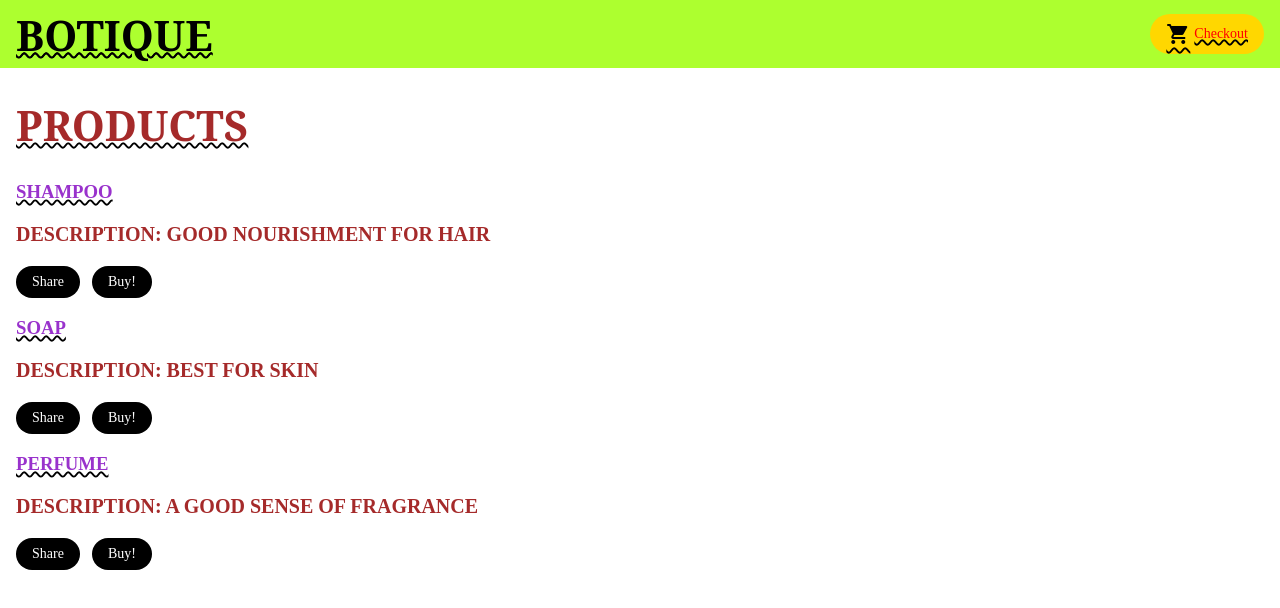
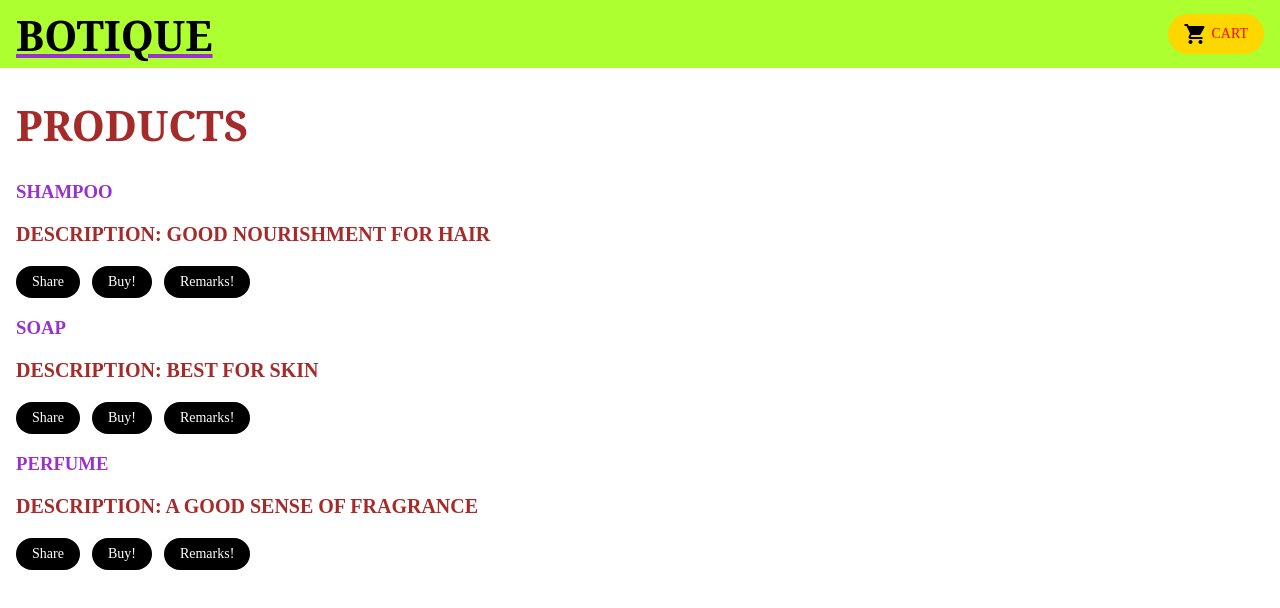
Before and after one commit to G1GNANAMANI/angular, an Angular app: page / in a window 1280 px wide. Shown: the top 608 px of the page. Built offline with nearby package versions, Linux system fonts and the light colour scheme.

Commit message:
4 files modified

```diff
--- a/src/app/app.component.html
+++ b/src/app/app.component.html
@@ -3,6 +3,7 @@
 <div class="container">
   <router-outlet></router-outlet>
 </div>
+
 <!--
 Copyright Google LLC. All Rights Reserved.
 Use of this source code is governed by an MIT-style license that
--- a/src/app/product-list/product-list.component.html
+++ b/src/app/product-list/product-list.component.html
@@ -15,5 +15,6 @@
   &nbsp;
   <button type="button" onclick="alert('Bought!')">Buy!</button>
   &nbsp;
+  <button type="button" onclick="alert('BEST PRODUCT!')">Remarks!</button>
   <!-- <button type="button" (click)="buy()">Buy</button> -->
 </div>
--- a/src/app/top-bar/top-bar.component.html
+++ b/src/app/top-bar/top-bar.component.html
@@ -3,7 +3,7 @@
 </a>
 
 <a class="button fancy-button"
-  ><i class="material-icons">shopping_cart</i>Checkout</a
+  ><i class="material-icons">shopping_cart</i>CART</a
 >
 
 <!--
--- a/src/styles.css
+++ b/src/styles.css
@@ -26,19 +26,16 @@ h1 {
   font-size: 42px;
   font-weight: bolder;
   font-family: Georgia, serif;
-  text-decoration: underline wavy black 2px;
 }
 
 h2 {
   font-size: 40px;
   font-weight: bolder;
-  text-decoration: underline wavy black 2px;
 }
 
 h1,
 h2 {
   font-weight: bolder;
-  text-decoration: underline wavy black 2px;
 }
 
 p {
@@ -51,7 +48,6 @@ p {
 a {
   cursor: pointer;
   color: darkorchid;
-  text-decoration: underline wavy black 2px;
 }
 
 a:hover {
```
